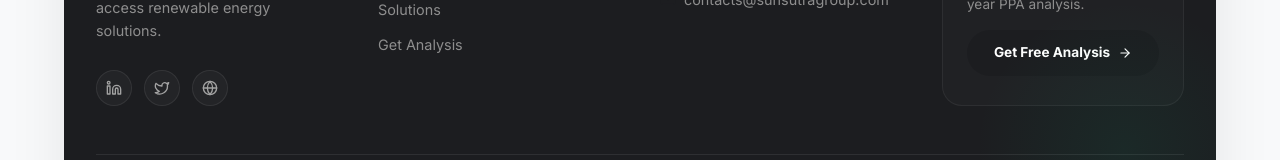
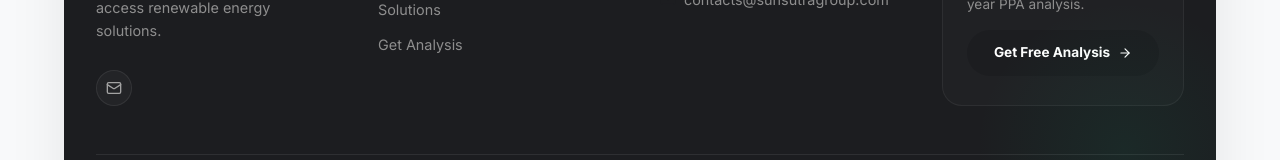
Before and after one commit to Sun-Sutra/sun-sutra, a React (Vite) app: page / in a window 1280 px wide. Shown: the part 3382-3542 px from the top of the page. Built offline with nearby package versions, Linux system fonts and the light colour scheme; no server answers; what react-google-recaptcha-v3 would draw is missing.

Commit message:
removed all the buttons from footer and added mail button

```diff
--- a/src/components/Footer.jsx
+++ b/src/components/Footer.jsx
@@ -56,47 +56,12 @@ export default function Footer() {
             <p style={{ fontSize: '0.9rem', lineHeight: '1.6', margin: 0, color: '#8e8e8e' }}>
               Empowering MSMEs across Maharashtra with seamless open-access renewable energy solutions.
             </p>
-            {/* Social Icons */}
+            {/* Email Icon */}
             <div style={{ display: 'flex', gap: '0.75rem', marginTop: '0.5rem' }}>
-              {[
-                {
-                  name: 'LinkedIn',
-                  href: 'https://www.linkedin.com/company/sun-sutra/',
-                  icon: (
-                    <svg width="16" height="16" viewBox="0 0 24 24" fill="none" stroke="currentColor" strokeWidth="2" strokeLinecap="round" strokeLinejoin="round">
-                      <path d="M16 8a6 6 0 0 1 6 6v7h-4v-7a2 2 0 0 0-2-2 2 2 0 0 0-2 2v7h-4v-7a6 6 0 0 1 6-6z" />
-                      <rect x="2" y="9" width="4" height="12" />
-                      <circle cx="4" cy="4" r="2" />
-                    </svg>
-                  )
-                },
-                {
-                  name: 'Twitter',
-                  href: '#',
-                  icon: (
-                    <svg width="16" height="16" viewBox="0 0 24 24" fill="none" stroke="currentColor" strokeWidth="2" strokeLinecap="round" strokeLinejoin="round">
-                      <path d="M22 4s-.7 2.1-2 3.4c1.6 10-9.4 17.3-18 11.6 2.2.1 4.4-.6 6-2C3 15.5.5 9.6 3 5c2.2 2.6 5.6 4.1 9 4-.9-4.2 4-6.6 7-3.8 1.1 0 3-1.2 3-1.2z" />
-                    </svg>
-                  )
-                },
-                {
-                  name: 'Website',
-                  href: '#',
-                  icon: (
-                    <svg width="16" height="16" viewBox="0 0 24 24" fill="none" stroke="currentColor" strokeWidth="2" strokeLinecap="round" strokeLinejoin="round">
-                      <circle cx="12" cy="12" r="10" />
-                      <line x1="2" y1="12" x2="22" y2="12" />
-                      <path d="M12 2a15.3 15.3 0 0 1 4 10 15.3 15.3 0 0 1-4 10 15.3 15.3 0 0 1-4-10 15.3 15.3 0 0 1 4-10z" />
-                    </svg>
-                  )
-                }
-              ].map((item, idx) => (
               <a
-                  key={idx}
-                  href={item.href}
-                  target={item.href !== '#' ? '_blank' : undefined}
-                  rel={item.href !== '#' ? 'noopener noreferrer' : undefined}
-                  aria-label={item.name}
+                href="mailto:contacts@sunsutragroup.com"
+                aria-label="Email Sun Sutra at contacts@sunsutragroup.com"
+                title="contacts@sunsutragroup.com"
                 style={{
                   width: '36px',
                   height: '36px',
@@ -107,7 +72,8 @@ export default function Footer() {
                   alignItems: 'center',
                   justifyContent: 'center',
                   color: '#a3a3a3',
-                    transition: 'all 0.3s ease'
+                  transition: 'all 0.3s ease',
+                  textDecoration: 'none'
                 }}
                 onMouseEnter={e => {
                   e.currentTarget.style.color = '#fff';
@@ -120,9 +86,8 @@ export default function Footer() {
                   e.currentTarget.style.transform = 'translateY(0)';
                 }}
               >
-                  {item.icon}
+                <Mail size={16} />
               </a>
-              ))}
             </div>
           </div>
 
```
Lines whose indentation alone changed are shown as unchanged.
